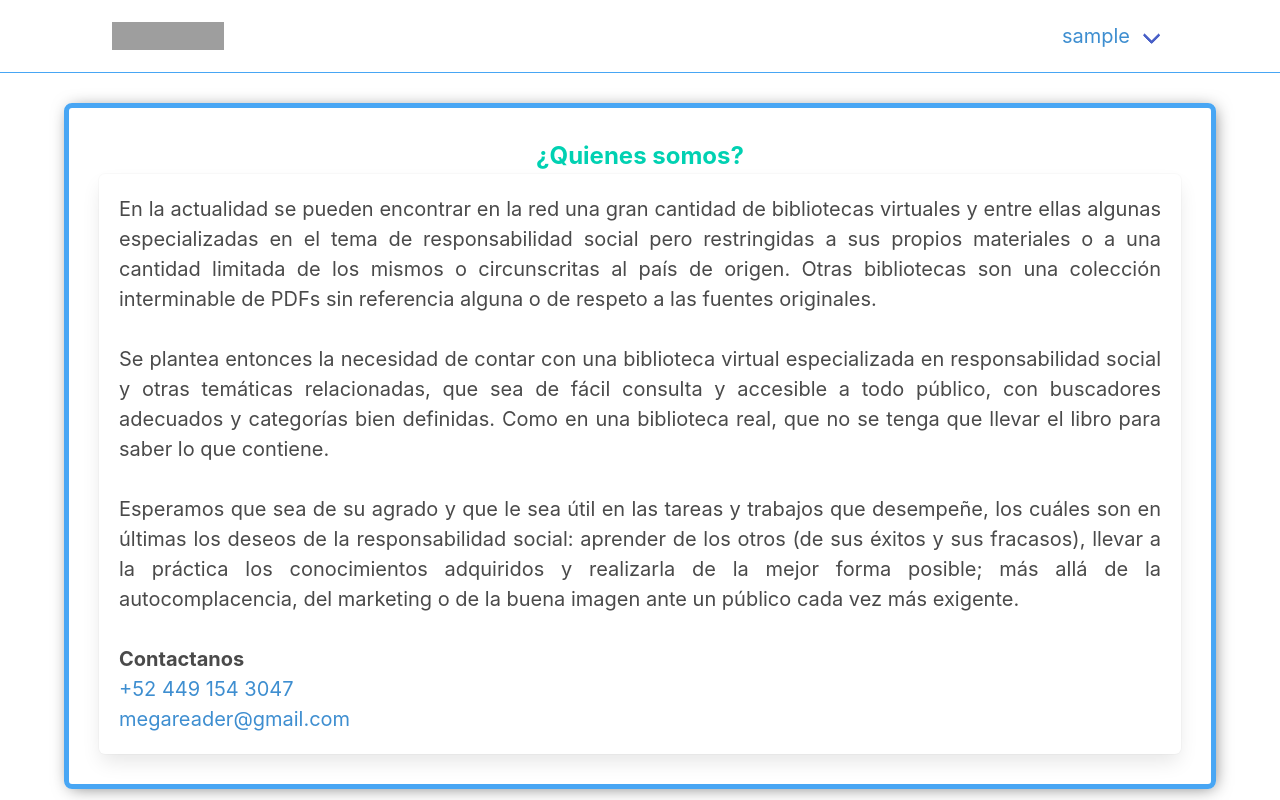
After one commit to soraxurix/megareader, a PHP site: page /main/nosotros/index.php in a window 1280 px wide. The commit adds this page. Run offline with PHP 8.4, Linux system fonts and the light colour scheme; the visitor is signed in with stand-in values (Sample User, id 1); some libraries are stand-ins or nearby versions; grey boxes are pictures that could not be loaded.

Commit message:
Agregando sobre nosotros

```diff
--- a/main/header/index.php
+++ b/main/header/index.php
@@ -33,7 +33,7 @@ echo '
 							<span class="has-text-black">Perfil</span>
 						</a>
 						<hr class="navbar-divider">
-						<a class="navbar-item is-size-5 icon-text" href="#">
+						<a class="navbar-item is-size-5 icon-text" href="http://megareader.azurewebsites.net/main/nosotros/">
 							<span class="icon has-text-warning"><i class="fas fa-question-circle"></i></span>
 							<span class="has-text-black">Sobre nosotros</span>
 						</a>
--- /dev/null
+++ b/main/nosotros/index.php
@@ -0,0 +1,101 @@
+<?php
+	session_start();
+	$usuario = $_SESSION['id_user'];
+	$nombre = $_SESSION['name_user'];
+
+	if(!isset($usuario)){
+		header("location: https://megareader.azurewebsites.net/");
+		die();
+	}
+?>
+
+<!DOCTYPE html>
+<html>
+<head>
+	<meta charset="utf-8">
+	<meta name="viewport" content="width=device-width, initial-scale=1.0">
+	<title>Perfil - MegarReader</title>
+	<link rel="icon" type="image/x-icon" href="https://raw.githubusercontent.com/soraxurix/GDLREADER/main/GDLREADER/app/src/main/res/drawable/logo.png">
+
+	<!-- BULMA FRAMEWORK -->
+	<link rel="stylesheet" href="../../librerias/bulma/css/bulma.min.css">
+	<!-- FRAMEWORK ANIMACIONES -->
+	<link rel="stylesheet" href="https://cdnjs.cloudflare.com/ajax/libs/animate.css/4.1.1/animate.min.css" />
+	<!-- FONT AWESOME -->
+	<script src="https://kit.fontawesome.com/cb918a26fb.js" crossorigin="anonymous"></script>
+
+	<style>
+		.nav_container{
+			border-bottom: solid 0.5px #48A6F4;
+			padding: 10px 100px;
+		}
+
+		.main-content{
+			min-height: 300px;
+			border-radius: 8px;
+			margin-top: 30px;
+			padding: 30px;
+			border: solid 5px #48A6F4;
+			box-shadow: 2px 2px 17px -4px rgba(0,0,0,0.58);
+		}
+		@media screen and (max-width: 1026px) {
+  			.nav_container {
+		    	padding: 10px 0;
+		  	}
+		  	.main-content{
+		  		width: 95%;
+		  	}
+		}
+
+	</style>
+</head>
+<body>
+	<?php include '../header/index.php';?>
+
+
+	<script>
+		document.addEventListener('DOMContentLoaded', () => {
+
+		  // Get all "navbar-burger" elements
+		  const $navbarBurgers = Array.prototype.slice.call(document.querySelectorAll('.navbar-burger'), 0);
+
+		  // Add a click event on each of them
+		  $navbarBurgers.forEach( el => {
+		    el.addEventListener('click', () => {
+
+		      // Get the target from the "data-target" attribute
+		      const target = el.dataset.target;
+		      const $target = document.getElementById(target);
+
+		      // Toggle the "is-active" class on both the "navbar-burger" and the "navbar-menu"
+		      el.classList.toggle('is-active');
+		      $target.classList.toggle('is-active');
+
+		    });
+		  });
+
+		});
+	</script>
+
+
+	<!-- Main contnet -->
+	<div class="container main-content" >
+		<p class="is-size-4 has-text-centered has-text-weight-bold has-text-primary">¿Quienes somos?</p>
+		<div class="box has-text-justified is-size-5">
+			En la actualidad se pueden encontrar en la red una gran cantidad de bibliotecas virtuales y entre ellas algunas especializadas en el tema de responsabilidad social pero restringidas a sus propios materiales o a una cantidad limitada de los mismos o circunscritas al país de origen. Otras bibliotecas son una colección interminable de PDFs sin referencia alguna o de respeto a las fuentes originales.
+			<br><br>
+			Se plantea entonces la necesidad de contar con una biblioteca virtual especializada en responsabilidad social y otras temáticas relacionadas, que sea de fácil consulta y accesible a todo público, con buscadores adecuados y categorías bien definidas. Como en una biblioteca real, que no se tenga que llevar el libro para saber lo que contiene.
+			<br><br>
+			Esperamos que sea de su agrado y que le sea útil en las tareas y trabajos que desempeñe, los cuáles son en últimas los deseos de la responsabilidad social: aprender de los otros (de sus éxitos y sus fracasos), llevar a la práctica los conocimientos adquiridos y realizarla de la mejor forma posible; más allá de la autocomplacencia, del marketing o de la buena imagen ante un público cada vez más exigente.
+			<br><br>
+			<span class="has-text-weight-bold">Contactanos</span>
+			<br>
+			<span class="has-text-info">+52 449 154 3047</span>
+			<br>
+			<span class="has-text-info">megareader@gmail.com</span>
+		</div>
+	</div>
+
+	<script src="script_perfil.js"></script>
+</body>
+</html>
```
